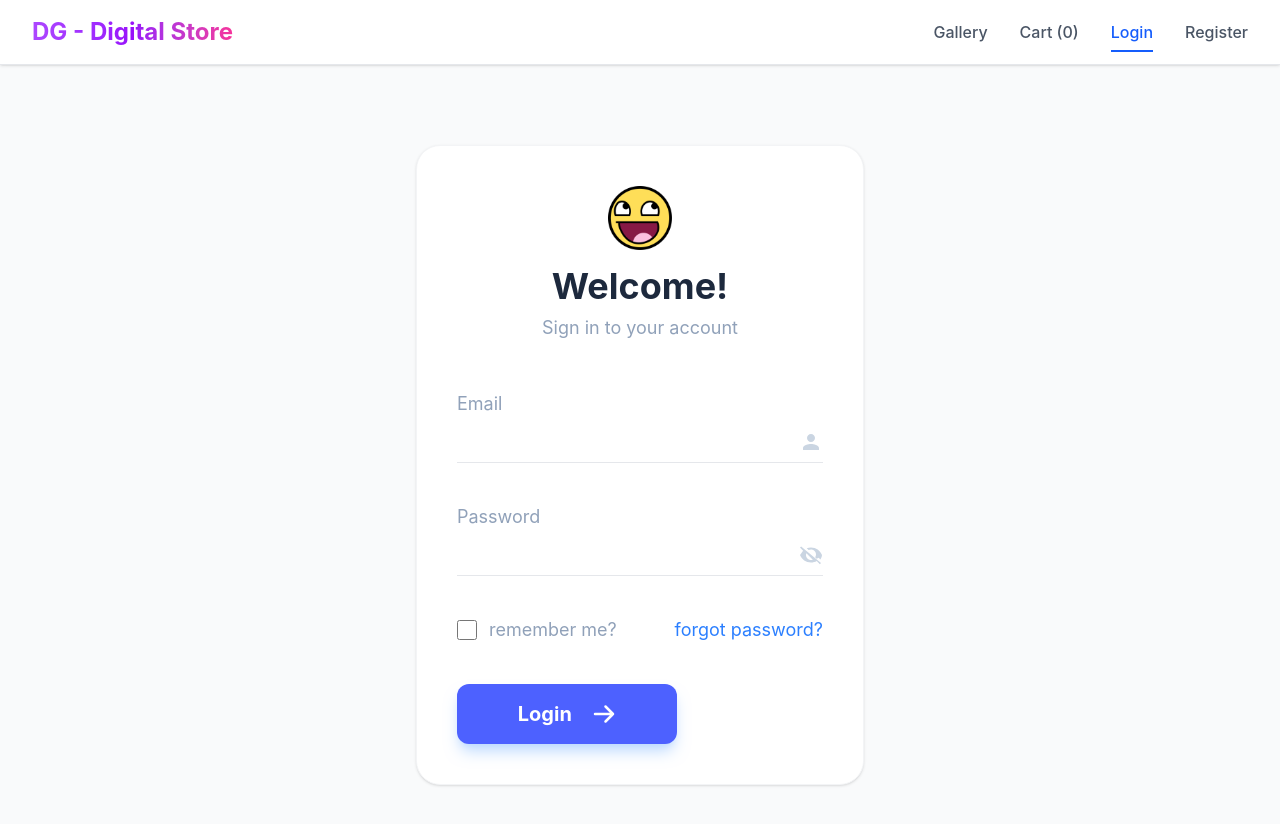
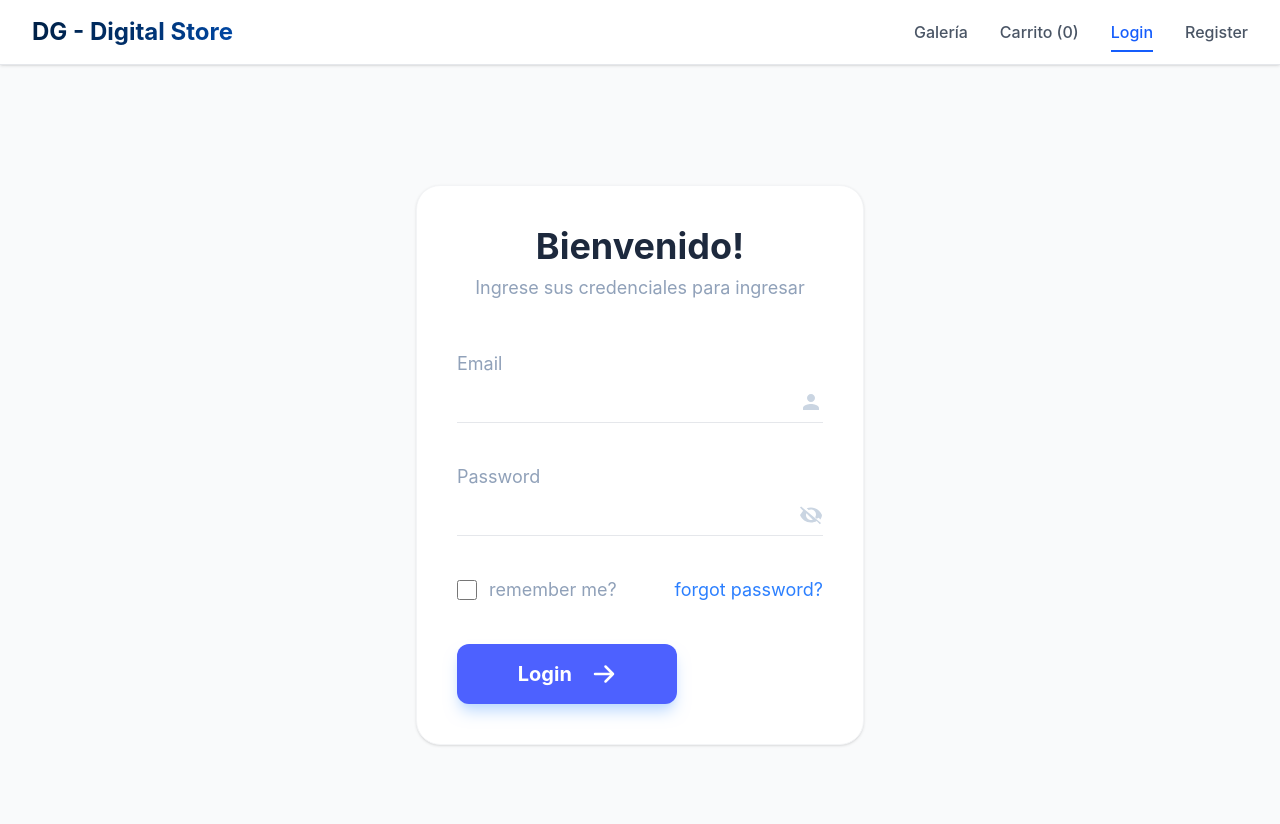
Before and after one commit to DMRdesarrollo/FullStackV2, a React (Vite) app: page /login in a window 1280 px wide. Shown: the top 824 px of the page. Built offline with nearby package versions, Linux system fonts and the light colour scheme.

Commit message:
Cambio de colores y textos

```diff
--- a/src/components/organisms/NavBar/NavBar.jsx
+++ b/src/components/organisms/NavBar/NavBar.jsx
@@ -41,7 +41,7 @@ export default function NavBar() {
             to="/"
             className="flex items-center space-x-2 text-2xl font-bold hover:opacity-80 transition-opacity"
           >
-            <span className="bg-gradient-to-r from-purple-500 via-purple-600 to-pink-500 bg-clip-text text-transparent">
+            <span className="bg-gradient-to-r from-[#002147] via-[#00306B] to-[#0047A3] bg-clip-text text-transparent">
               DG - Digital Store
             </span>
           </Link>
@@ -57,7 +57,7 @@ export default function NavBar() {
                     : 'text-gray-600 border-transparent hover:text-gray-900 hover:border-gray-300'
                 }`}
               >
-                Gallery
+                Galería
               </Link>
             </li>
             <li>
@@ -69,7 +69,7 @@ export default function NavBar() {
                     : 'text-gray-600 border-transparent hover:text-gray-900 hover:border-gray-300'
                 }`}
               >
-                Cart ({totalItems})
+                Carrito ({totalItems})
               </Link>
             </li>
             {loggedInUser ? (
@@ -82,7 +82,7 @@ export default function NavBar() {
                       : 'text-gray-600 border-transparent hover:text-gray-900 hover:border-gray-300'
                   }`}
                 >
-                  Profile
+                  Perfil
                 </Link>
               </li>
             ) : (
--- a/src/components/organisms/login/Login.jsx
+++ b/src/components/organisms/login/Login.jsx
@@ -56,9 +56,8 @@ const Login = () => {
 
         {/* Header */}
         <div className="flex flex-col items-center mb-12">
-          <img src={smile} alt="Smile Icon" className="w-[64px] h-[64px] mb-4" />
-          <h1 className="text-4xl font-bold text-slate-800 mb-2">Welcome!</h1>
-          <p className="text-slate-400 text-lg">Sign in to your account</p>
+          <h1 className="text-4xl font-bold text-slate-800 mb-2">Bienvenido!</h1>
+          <p className="text-slate-400 text-lg">Ingrese sus credenciales para ingresar</p>
         </div>
 
         {error && (
--- a/src/components/organisms/productDetail/ProductDetail.jsx
+++ b/src/components/organisms/productDetail/ProductDetail.jsx
@@ -137,7 +137,7 @@ export default function ProductDetail() {
                                 className={`w-full py-3 rounded-xl font-semibold text-white text-lg transition-all duration-300 ${
                                     added
                                         ? 'bg-green-500 scale-95'
-                                        : 'bg-gradient-to-r from-purple-500 via-purple-600 to-pink-500 hover:opacity-90 hover:shadow-lg hover:shadow-purple-200 active:scale-95'
+                                        : 'bg-[#001F3F] hover:bg-[#001737]'
                                 }`}
                             >
                                 {added ? '✓ Agregado al carrito' : 'Agregar al carrito'}
```
